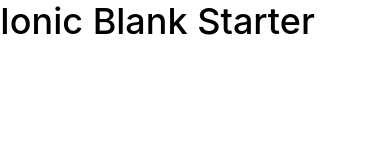
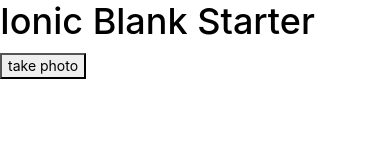
Before and after one commit to Jbullar0611/Feb13Camera, a website: page www/index.html in a window 390 px wide. Drawn offline with Linux system fonts and the light colour scheme; some packages are replaced by stand-ins of ours; files that its build step writes are made by us from their sources.

Commit message:
added camera changes

```diff
--- a/www/index.html
+++ b/www/index.html
@@ -39,6 +39,7 @@
         <h1 class="title">Ionic Blank Starter</h1>
       </ion-header-bar>
       <ion-content>
+        <button>take photo</button>
       </ion-content>
     </ion-pane>
   </body>
```
